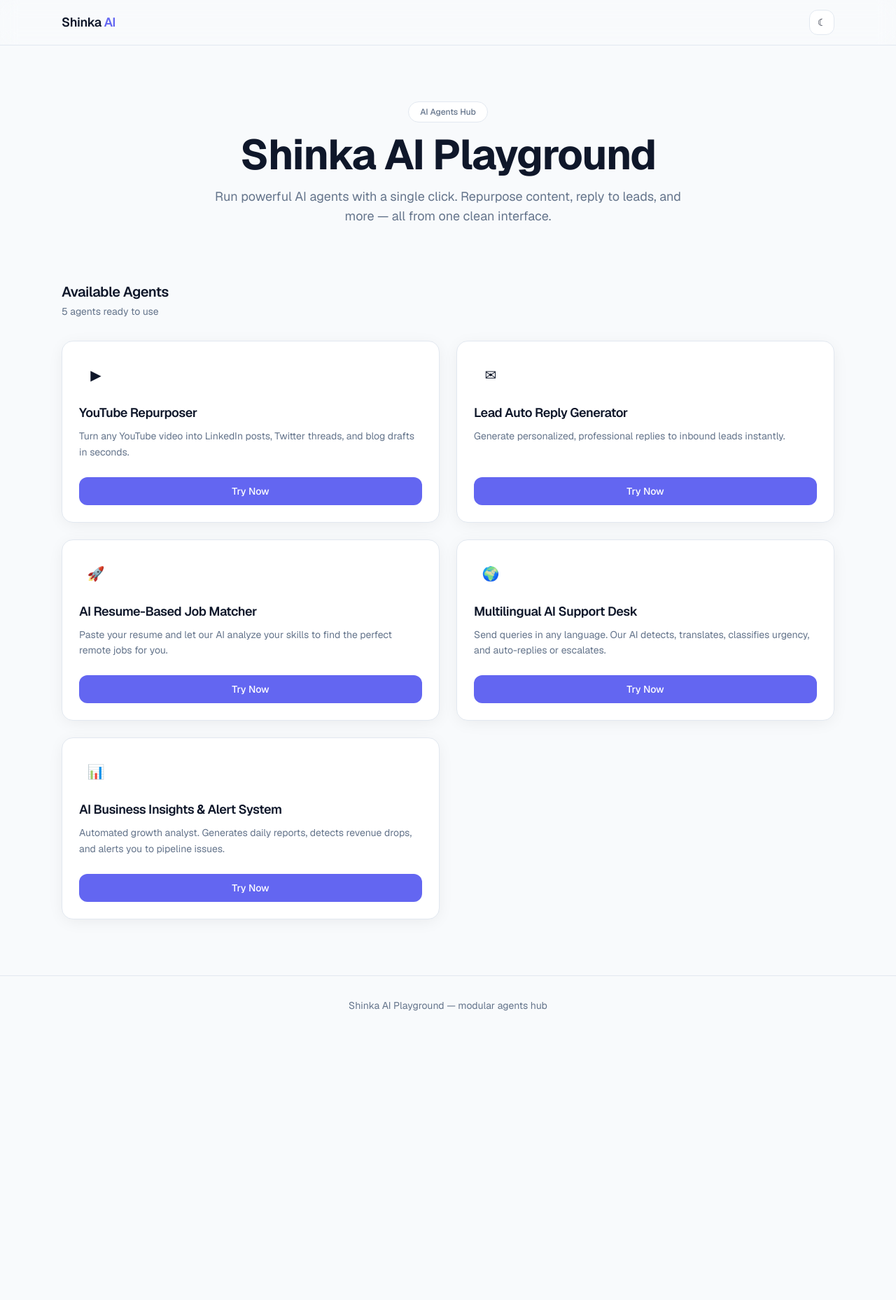
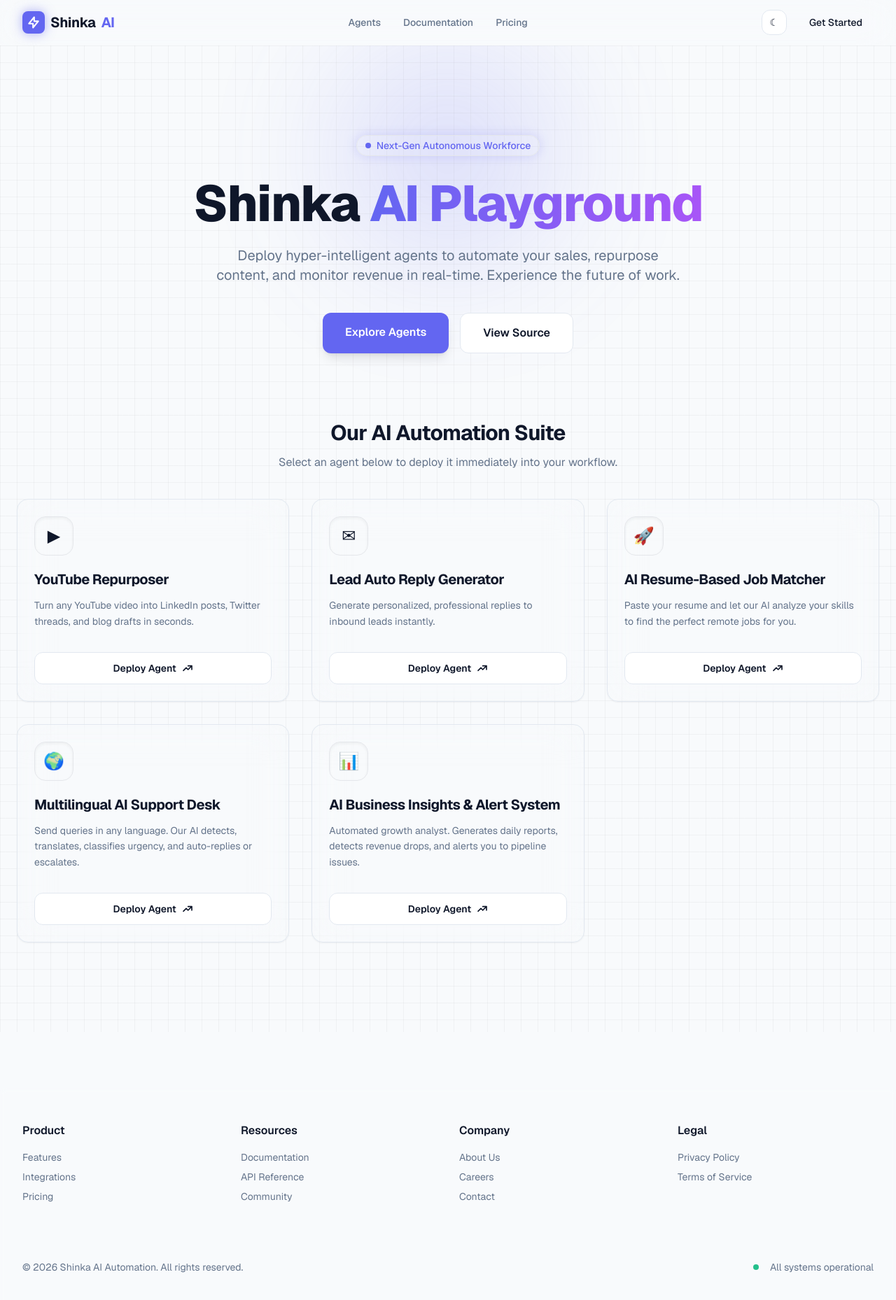
Before and after one commit to Chandu-Collab/shinka-6c-playground, a Next.js app: page / in a window 1280 px wide. Shown: the top 1858 px of the page at 70% size. Before the commit the page ends 1479 px from the top, so only its background shows below. Built offline with nearby package versions, Linux system fonts and the light colour scheme.

Commit message:
enhancing ui

```diff
--- a/app/layout.tsx
+++ b/app/layout.tsx
@@ -31,21 +31,75 @@ export default function RootLayout({
         className={`${geistSans.variable} ${geistMono.variable} min-h-screen font-sans`}
       >
         <ToastProvider>
-          <header className="sticky top-0 z-40 border-b border-border bg-surface/80 backdrop-blur-md">
-            <div className="mx-auto flex h-16 max-w-6xl items-center justify-between px-4 sm:px-6">
+          <header className="sticky top-0 z-50 border-b border-white/5 bg-surface/60 backdrop-blur-xl supports-[backdrop-filter]:bg-surface/60">
+            <div className="mx-auto flex h-16 max-w-7xl items-center justify-between px-4 sm:px-6 lg:px-8">
               <Link
                 href="/"
-                className="text-lg font-semibold tracking-tight transition-opacity hover:opacity-80"
+                className="flex items-center gap-2 text-xl font-bold tracking-tight transition-opacity hover:opacity-80"
               >
+                <div className="flex h-8 w-8 items-center justify-center rounded-lg bg-accent text-white shadow-[0_0_15px_rgba(99,102,241,0.5)]">
+                  <svg className="h-5 w-5" fill="none" viewBox="0 0 24 24" stroke="currentColor">
+                    <path strokeLinecap="round" strokeLinejoin="round" strokeWidth={2.5} d="M13 10V3L4 14h7v7l9-11h-7z" />
+                  </svg>
+                </div>
                 Shinka <span className="text-accent">AI</span>
               </Link>
-              <ThemeToggle />
+              <nav className="hidden md:flex items-center gap-8 text-sm font-medium text-muted">
+                <Link href="/" className="hover:text-foreground transition-colors">Agents</Link>
+                <Link href="#" className="hover:text-foreground transition-colors">Documentation</Link>
+                <Link href="#" className="hover:text-foreground transition-colors">Pricing</Link>
+              </nav>
+              <div className="flex items-center gap-4">
+                <ThemeToggle />
+                <button className="hidden sm:inline-flex items-center justify-center rounded-lg bg-foreground px-4 py-2 text-sm font-medium text-background transition-colors hover:bg-foreground/90">
+                  Get Started
+                </button>
+              </div>
             </div>
           </header>
           <main>{children}</main>
-          <footer className="border-t border-border py-8">
-            <div className="mx-auto max-w-6xl px-4 text-center text-sm text-muted sm:px-6">
-              Shinka AI Playground — modular agents hub
+          <footer className="border-t border-white/5 bg-surface/30 backdrop-blur-sm py-12 mt-20">
+            <div className="mx-auto max-w-7xl px-4 sm:px-6 lg:px-8">
+              <div className="grid grid-cols-2 md:grid-cols-4 gap-8 mb-12">
+                <div>
+                  <h4 className="font-semibold text-foreground mb-4">Product</h4>
+                  <ul className="space-y-2 text-sm text-muted">
+                    <li><a href="#" className="hover:text-accent transition-colors">Features</a></li>
+                    <li><a href="#" className="hover:text-accent transition-colors">Integrations</a></li>
+                    <li><a href="#" className="hover:text-accent transition-colors">Pricing</a></li>
+                  </ul>
+                </div>
+                <div>
+                  <h4 className="font-semibold text-foreground mb-4">Resources</h4>
+                  <ul className="space-y-2 text-sm text-muted">
+                    <li><a href="#" className="hover:text-accent transition-colors">Documentation</a></li>
+                    <li><a href="#" className="hover:text-accent transition-colors">API Reference</a></li>
+                    <li><a href="#" className="hover:text-accent transition-colors">Community</a></li>
+                  </ul>
+                </div>
+                <div>
+                  <h4 className="font-semibold text-foreground mb-4">Company</h4>
+                  <ul className="space-y-2 text-sm text-muted">
+                    <li><a href="#" className="hover:text-accent transition-colors">About Us</a></li>
+                    <li><a href="#" className="hover:text-accent transition-colors">Careers</a></li>
+                    <li><a href="#" className="hover:text-accent transition-colors">Contact</a></li>
+                  </ul>
+                </div>
+                <div>
+                  <h4 className="font-semibold text-foreground mb-4">Legal</h4>
+                  <ul className="space-y-2 text-sm text-muted">
+                    <li><a href="#" className="hover:text-accent transition-colors">Privacy Policy</a></li>
+                    <li><a href="#" className="hover:text-accent transition-colors">Terms of Service</a></li>
+                  </ul>
+                </div>
+              </div>
+              <div className="flex flex-col md:flex-row items-center justify-between border-t border-white/5 pt-8 text-sm text-muted">
+                <p>© {new Date().getFullYear()} Shinka AI Automation. All rights reserved.</p>
+                <div className="flex gap-4 mt-4 md:mt-0">
+                  <div className="h-2 w-2 rounded-full bg-emerald-500 animate-pulse mt-1.5"></div>
+                  <span>All systems operational</span>
+                </div>
+              </div>
             </div>
           </footer>
         </ToastProvider>
--- a/app/page.tsx
+++ b/app/page.tsx
@@ -5,38 +5,53 @@ export default function HomePage() {
   const agents = getAllAgents();
 
   return (
-    <div className="mx-auto max-w-6xl px-4 py-12 sm:px-6 sm:py-20">
-      <section className="mb-16 text-center sm:mb-20">
-        <p className="mb-4 inline-block rounded-full border border-border bg-surface-elevated px-4 py-1.5 text-xs font-medium text-muted">
-          AI Agents Hub
+    <div className="relative min-h-[calc(100vh-4rem)] overflow-hidden">
+      {/* Dynamic Background */}
+      <div className="absolute inset-0 z-0 pointer-events-none">
+        <div className="absolute inset-0 bg-[linear-gradient(to_right,#80808012_1px,transparent_1px),linear-gradient(to_bottom,#80808012_1px,transparent_1px)] bg-[size:24px_24px]"></div>
+        <div className="absolute left-0 right-0 top-0 -z-10 m-auto h-[310px] w-[310px] rounded-full bg-accent opacity-20 blur-[100px]"></div>
+      </div>
+
+      <div className="relative z-10 mx-auto max-w-7xl px-4 py-20 sm:px-6 lg:py-32">
+        {/* Hero Section */}
+        <section className="text-center mb-24 animate-fade-in">
+          <div className="inline-flex items-center gap-2 px-3 py-1 rounded-full border border-accent/30 bg-accent/10 text-accent text-sm font-medium mb-8 shadow-[0_0_15px_rgba(99,102,241,0.2)]">
+            <span className="relative flex h-2 w-2">
+              <span className="animate-ping absolute inline-flex h-full w-full rounded-full bg-accent opacity-75"></span>
+              <span className="relative inline-flex rounded-full h-2 w-2 bg-accent"></span>
+            </span>
+            Next-Gen Autonomous Workforce
+          </div>
+          <h1 className="mb-6 text-5xl font-extrabold tracking-tight sm:text-7xl">
+            Shinka <span className="text-transparent bg-clip-text bg-gradient-to-r from-accent to-purple-500">AI Playground</span>
+          </h1>
+          <p className="mx-auto max-w-2xl text-lg text-muted sm:text-xl">
+            Deploy hyper-intelligent agents to automate your sales, repurpose content, and monitor revenue in real-time. Experience the future of work.
           </p>
-        <h1 className="mb-4 text-4xl font-bold tracking-tight sm:text-5xl lg:text-6xl">
-          Shinka AI Playground
-        </h1>
-        <p className="mx-auto max-w-2xl text-base leading-relaxed text-muted sm:text-lg">
-          Run powerful AI agents with a single click. Repurpose content, reply
-          to leads, and more — all from one clean interface.
-        </p>
+          <div className="mt-10 flex justify-center gap-4">
+            <a href="#agents" className="rounded-xl bg-accent px-8 py-4 font-semibold text-white shadow-lg shadow-accent/25 hover:bg-accent-hover transition-all hover:-translate-y-0.5">
+              Explore Agents
+            </a>
+            <a href="https://github.com/Chandu-Collab/shinka-6c-playground" target="_blank" rel="noreferrer" className="rounded-xl border border-border bg-surface-elevated px-8 py-4 font-semibold text-foreground hover:bg-border/50 transition-all hover:-translate-y-0.5">
+              View Source
+            </a>
+          </div>
         </section>
 
-      <section>
-        <div className="mb-8 flex items-end justify-between">
-          <div>
-            <h2 className="text-xl font-semibold tracking-tight">
-              Available Agents
-            </h2>
-            <p className="mt-1 text-sm text-muted">
-              {agents.length} agent{agents.length !== 1 ? "s" : ""} ready to use
-            </p>
-          </div>
+        {/* Agents Grid */}
+        <section id="agents" className="scroll-mt-24">
+          <div className="mb-10 text-center">
+            <h2 className="text-3xl font-bold tracking-tight mb-3">Our AI Automation Suite</h2>
+            <p className="text-muted">Select an agent below to deploy it immediately into your workflow.</p>
           </div>
 
-        <div className="grid gap-6 sm:grid-cols-2">
+          <div className="grid gap-8 md:grid-cols-2 lg:grid-cols-3">
             {agents.map((agent) => (
               <AgentCard key={agent.id} agent={agent} />
             ))}
           </div>
         </section>
       </div>
+    </div>
   );
 }
--- a/components/AgentCard.tsx
+++ b/components/AgentCard.tsx
@@ -7,19 +7,27 @@ interface AgentCardProps {
 
 export default function AgentCard({ agent }: AgentCardProps) {
   return (
-    <article className="group flex flex-col rounded-2xl border border-border bg-surface-elevated p-6 shadow-soft transition-all duration-300 hover:-translate-y-1 hover:shadow-soft-lg">
-      <div className="mb-4 flex h-12 w-12 items-center justify-center rounded-xl bg-accent/10 text-xl">
+    <article className="group relative flex flex-col rounded-2xl border border-border bg-surface-elevated/50 p-6 shadow-sm backdrop-blur-xl transition-all duration-500 hover:-translate-y-2 hover:shadow-[0_8px_30px_rgb(0,0,0,0.12)] hover:border-accent/50 overflow-hidden">
+      {/* Hover glow effect */}
+      <div className="absolute inset-0 -z-10 bg-gradient-to-br from-accent/0 via-accent/0 to-accent/0 transition-all duration-500 group-hover:from-accent/5 group-hover:via-transparent group-hover:to-purple-500/5"></div>
+
+      <div className="mb-5 flex h-14 w-14 items-center justify-center rounded-2xl bg-accent/10 text-2xl border border-accent/20 shadow-inner transition-transform duration-500 group-hover:scale-110 group-hover:rotate-3">
         {agent.icon}
       </div>
-      <h3 className="mb-2 text-lg font-semibold tracking-tight">{agent.name}</h3>
-      <p className="mb-6 flex-1 text-sm leading-relaxed text-muted">
+
+      <h3 className="mb-3 text-xl font-bold tracking-tight text-foreground transition-colors group-hover:text-accent">{agent.name}</h3>
+      <p className="mb-8 flex-1 text-sm leading-relaxed text-muted line-clamp-3">
         {agent.description}
       </p>
+
       <Link
         href={agent.route}
-        className="inline-flex w-full items-center justify-center rounded-xl bg-accent px-4 py-2.5 text-sm font-medium text-white transition-colors hover:bg-accent-hover sm:w-auto"
+        className="mt-auto inline-flex w-full items-center justify-center gap-2 rounded-xl bg-surface border border-border px-4 py-3 text-sm font-semibold text-foreground transition-all duration-300 group-hover:bg-accent group-hover:text-white group-hover:border-accent group-hover:shadow-lg group-hover:shadow-accent/25"
       >
-        Try Now
+        Deploy Agent
+        <svg className="h-4 w-4 transition-transform duration-300 group-hover:translate-x-1" fill="none" viewBox="0 0 24 24" stroke="currentColor">
+          <path strokeLinecap="round" strokeLinejoin="round" strokeWidth={2.5} d="M13 7h8m0 0v8m0-8l-8 8-4-4-6 6" />
+        </svg>
       </Link>
     </article>
   );
```
Lines whose indentation alone changed are shown as unchanged.
